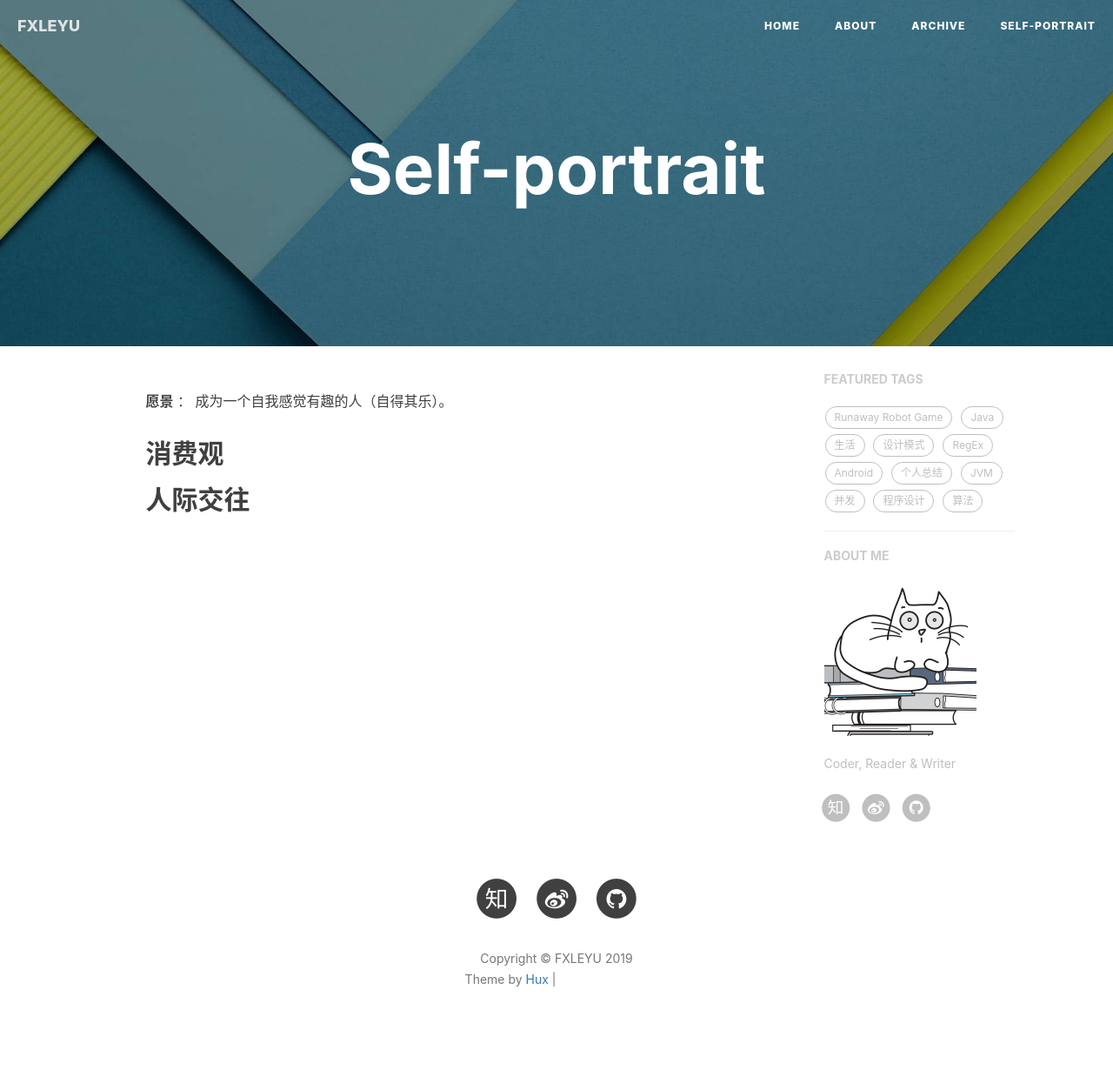
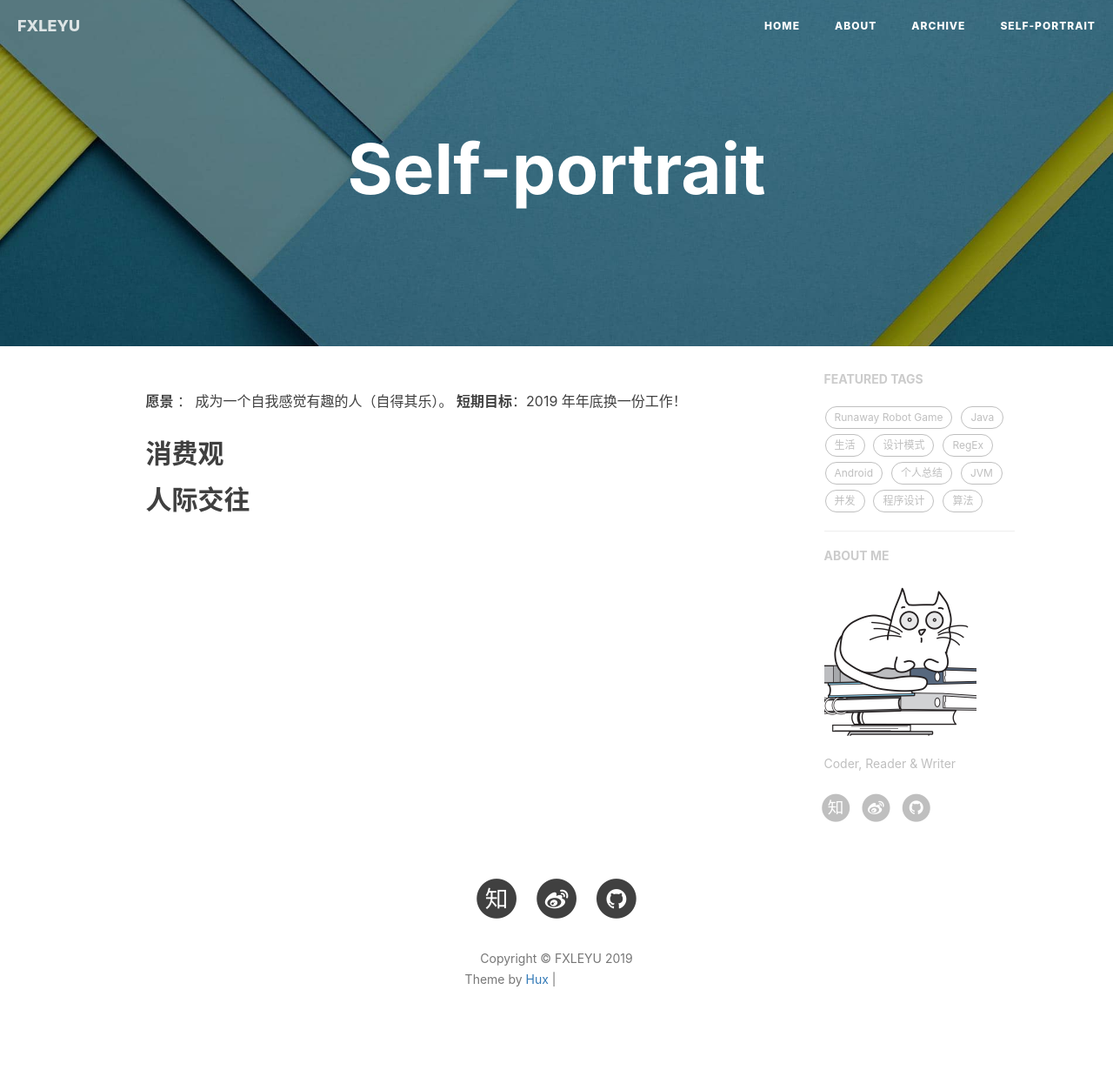
Before and after one commit to fxleyu/fxleyu.github.io, a Jekyll site: the page built from self-portrayal.md, in a window 1280 px wide. Shown: the whole page at 87% size. Built offline with Jekyll 4.4.1, drawn with Linux system fonts in a browser that asks for light colours; nearby versions of some CDN libraries; comment, search, counter and statistics services are not loaded; grey boxes are pictures that could not be loaded.

Commit message:
UPDATE 更新自画像

```diff
--- a/self-portrayal.md
+++ b/self-portrayal.md
@@ -4,6 +4,7 @@ title: Self-portrait
 ---
 
 **愿景** ： 成为一个自我感觉有趣的人（自得其乐）。
+**短期目标**：2019 年年底换一份工作！
 
 ## 消费观
 
```
